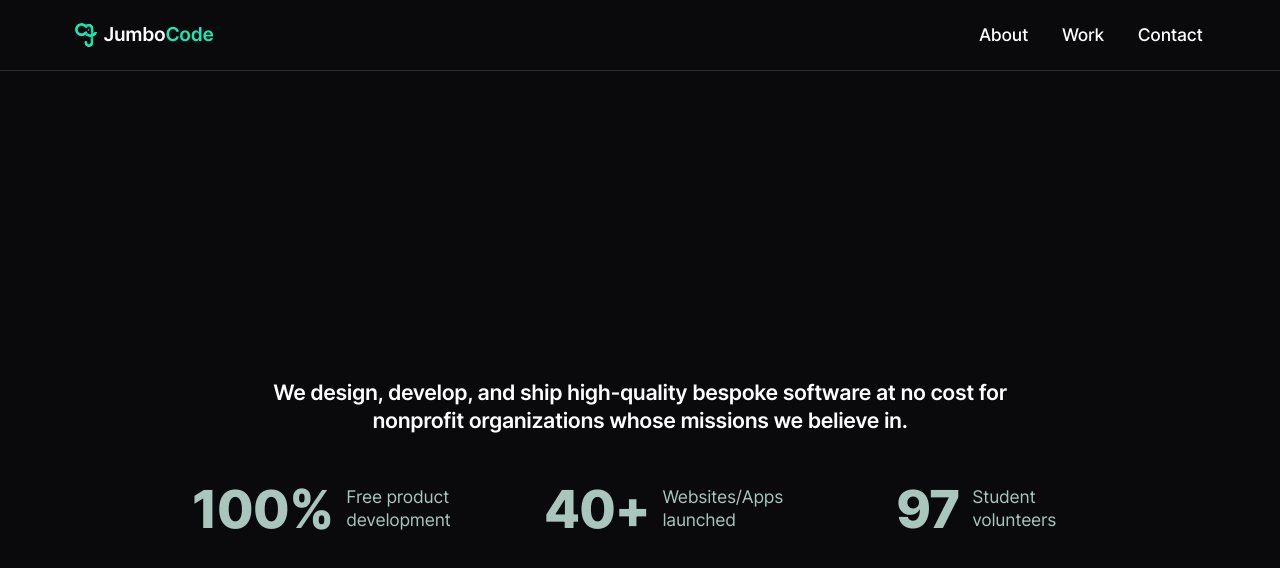
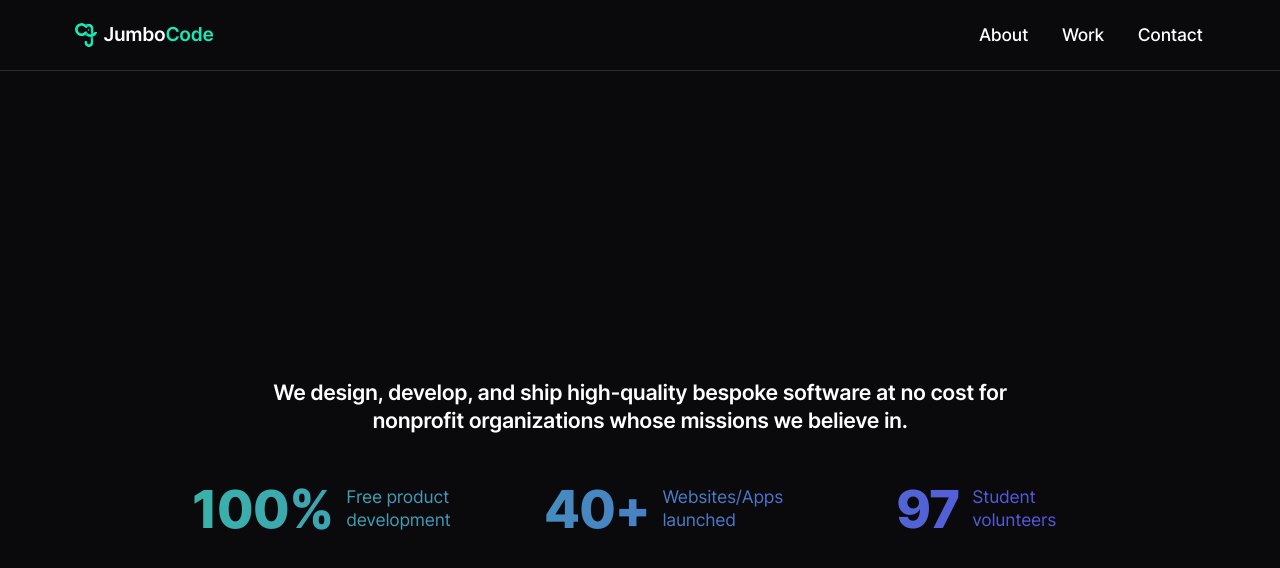
Before and after one commit to JumboCode/jumbocode.org-2023, a Next.js app: page /about in a window 1280 px wide. Shown: the top 568 px of the page. Built offline with nearby package versions, Linux system fonts and the light colour scheme.

Commit message:
added cross-component gradient

```diff
--- a/src/components/Header/Header.module.scss
+++ b/src/components/Header/Header.module.scss
@@ -8,6 +8,11 @@
   display: flex;
   justify-content: space-between;
   width: 70vw;
+  background-image: linear-gradient(90deg, #32C89E, #5E3BEB);
+  background-attachment: fixed;
+  background-clip: text;
+  background-color: #32C89E;
+  color: transparent;
 }
 
 
--- a/src/components/StatBlock/StatBlock.module.scss
+++ b/src/components/StatBlock/StatBlock.module.scss
@@ -4,7 +4,7 @@
   display: flex;
    width: 15vw;
   /* margin: 0 utils-capped-vw(5); This isn't right */
-  color: utils.$color-green-muted;
+
   text-align: left;
   padding-top: 5vh;
 
```
